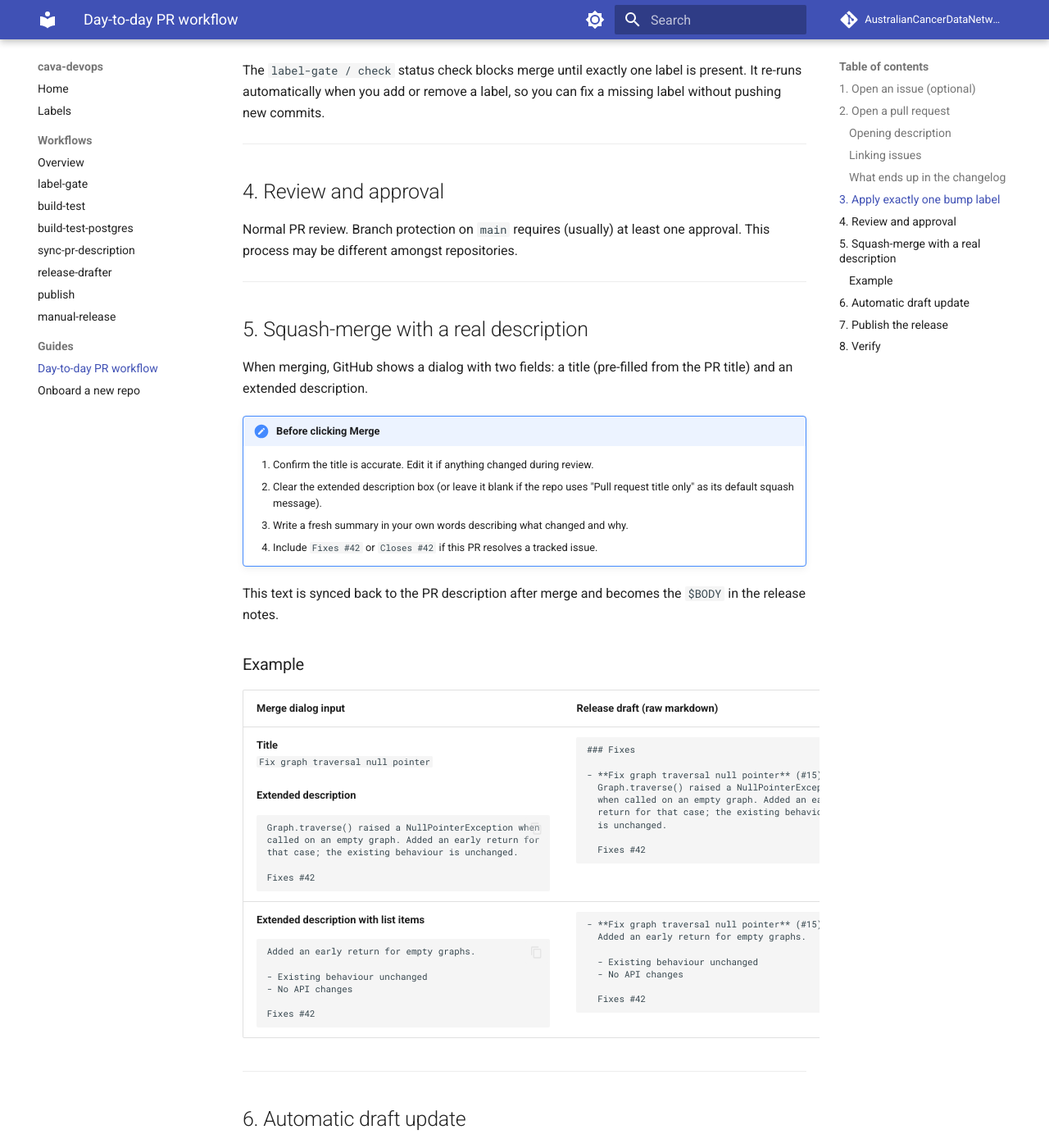
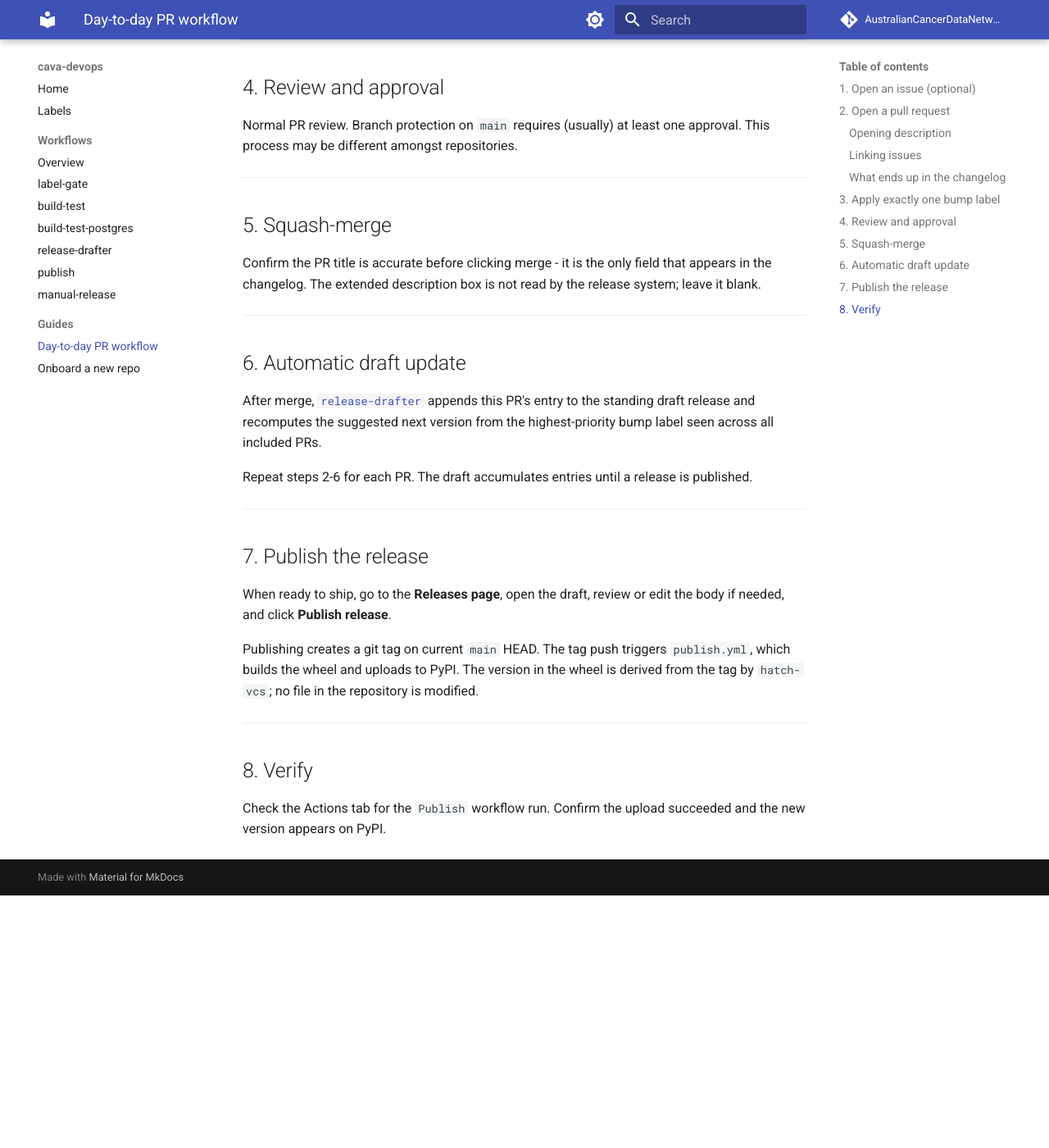
Before and after one commit to AustralianCancerDataNetwork/cava-devops, an MkDocs documentation site: the page built from docs/guides/pr-workflow.md, in a window 1280 px wide and 1400 px high, scrolled down 2493 px. Shown: the whole window at 82% size. Built offline with MkDocs 1.6.1 and Material for MkDocs 9.7.7, drawn with Linux system fonts in a browser that asks for light colours; comment, search, counter and statistics services are not loaded; after the commit the page ends 3585 px from its top, so only the background shows below that; some of the changed text lies outside the part shown.

Commit message:
Remove the contributors in the release-drafter again, update docs

```diff
--- a/docs/guides/pr-workflow.md
+++ b/docs/guides/pr-workflow.md
@@ -30,7 +30,7 @@
 | **Without an issue** | `Add support for custom node weights` | `add-support-custom-node-weights`
 
 !!! info
-    Do not include the issue number in the PR title. The changelog template already appends the PR number automatically (`(#15)` style). The issue reference belongs in the extended description at merge time (step 5) as `Fixes #42`, which closes the issue and appears in `$BODY`. Putting both in the title would produce two different numbers in one line.
+    Do not include the issue number in the PR title. The changelog template already appends the PR number automatically (`(#15)` style). Putting both produces two different numbers in one line.
 
     The title is written for someone reading the changelog months later, not for the diff reviewer. Keep it concise and factual.
 
@@ -40,17 +40,16 @@
 
 ### Linking issues
 
-Add `Fixes #42` or `Closes #42` in the description or in the merge-time extended description (step 5). GitHub auto-closes the linked issue when the PR merges.
+Add `Fixes #42` or `Closes #42` in the PR description. GitHub auto-closes the linked issue when the PR merges.
 
 !!! success "Style Guide"
     If the issues are enumerate (e.g. `- Fixes #42`), the title of the issue is being displayed instead of just the number.
 
 ### What ends up in the changelog
 
-| **What your write** | **Changelog field** | **When** |
+| What you write | Changelog field | When |
 |---|---|---|
-| PR title | `$TITLE$`: The heading line for this entry | When the PR is opened; confirmed at merge |
-| Squash-merge extended description | `$BODY$`: The indented detail under the title | Written at merge time (step 5) |
+| PR title | `$TITLE`: The heading line for this entry | When the PR is opened; confirmed at merge |
 
 ---
 
@@ -76,80 +75,15 @@
 
 ---
 
-## 5. Squash-merge with a real description
+## 5. Squash-merge
 
-When merging, GitHub shows a dialog with two fields: a title (pre-filled from the PR title) and an extended description.
-
-!!! important "Before clicking Merge"
-    1. Confirm the title is accurate. Edit it if anything changed during review.
-    2. Clear the extended description box (or leave it blank if the repo uses "Pull request title only" as its default squash message).
-    3. Write a fresh summary in your own words describing what changed and why.
-    4. Include `Fixes #42` or `Closes #42` if this PR resolves a tracked issue.
-
-This text is synced back to the PR description after merge and becomes the `$BODY` in the release notes.
-
-### Example
-
-<table>
-<thead>
-<tr><th>Merge dialog input</th><th>Release draft (raw markdown)</th></tr>
-</thead>
-<tbody>
-<tr>
-<td>
-<strong>Title</strong><br>
-<code>Fix graph traversal null pointer</code>
-<br><br>
-<strong>Extended description</strong><br>
-<pre><code>Graph.traverse() raised a NullPointerException when
-called on an empty graph. Added an early return for
-that case; the existing behaviour is unchanged.
-
-Fixes #42</code></pre>
-</td>
-<td>
-<pre><code>### Fixes
-
-- **Fix graph traversal null pointer** (#15) by @nico-loesch
-  Graph.traverse() raised a NullPointerException
-  when called on an empty graph. Added an early
-  return for that case; the existing behaviour
-  is unchanged.
-
-  Fixes #42</code></pre>
-</td>
-</tr>
-<tr>
-<td>
-<strong>Extended description with list items</strong><br>
-<pre><code>Added an early return for empty graphs.
-
-- Existing behaviour unchanged
-- No API changes
-
-Fixes #42</code></pre>
-</td>
-<td>
-<pre><code>- **Fix graph traversal null pointer** (#15) by @nico-loesch
-  Added an early return for empty graphs.
-
-  - Existing behaviour unchanged
-  - No API changes
-
-  Fixes #42</code></pre>
-</td>
-</tr>
-</tbody>
-</table>
+Confirm the PR title is accurate before clicking merge - it is the only field that appears in the changelog. The extended description box is not read by the release system; leave it blank.
 
 ---
 
 ## 6. Automatic draft update
 
-After merge, two workflow jobs run in sequence with no action needed:
-
-1. [`sync-pr-description`](../workflows/sync-pr-description.md) reads the squash commit body and writes it back to the PR description field.
-2. [`release-drafter`](../workflows/release-drafter.md) appends this PR's entry to the standing draft release and recomputes the suggested next version from the highest-priority bump label seen across all included PRs.
+After merge, [`release-drafter`](../workflows/release-drafter.md) appends this PR's entry to the standing draft release and recomputes the suggested next version from the highest-priority bump label seen across all included PRs.
 
 Repeat steps 2-6 for each PR. The draft accumulates entries until a release is published.
 
--- a/mkdocs.yml
+++ b/mkdocs.yml
@@ -51,7 +51,6 @@
     - label-gate: workflows/label-gate.md
     - build-test: workflows/build-test.md
     - build-test-postgres: workflows/build-test-postgres.md
-    - sync-pr-description: workflows/sync-pr-description.md
     - release-drafter: workflows/release-drafter.md
     - publish: workflows/publish.md
     - manual-release: workflows/manual-release.md
```
Also changed, not shown: docs/workflows/index.md (+0 -1 lines), docs/workflows/release-drafter.md (+3 -11 lines), docs/workflows/sync-pr-description.md (deleted, +0 -24 lines), 1 other file.
